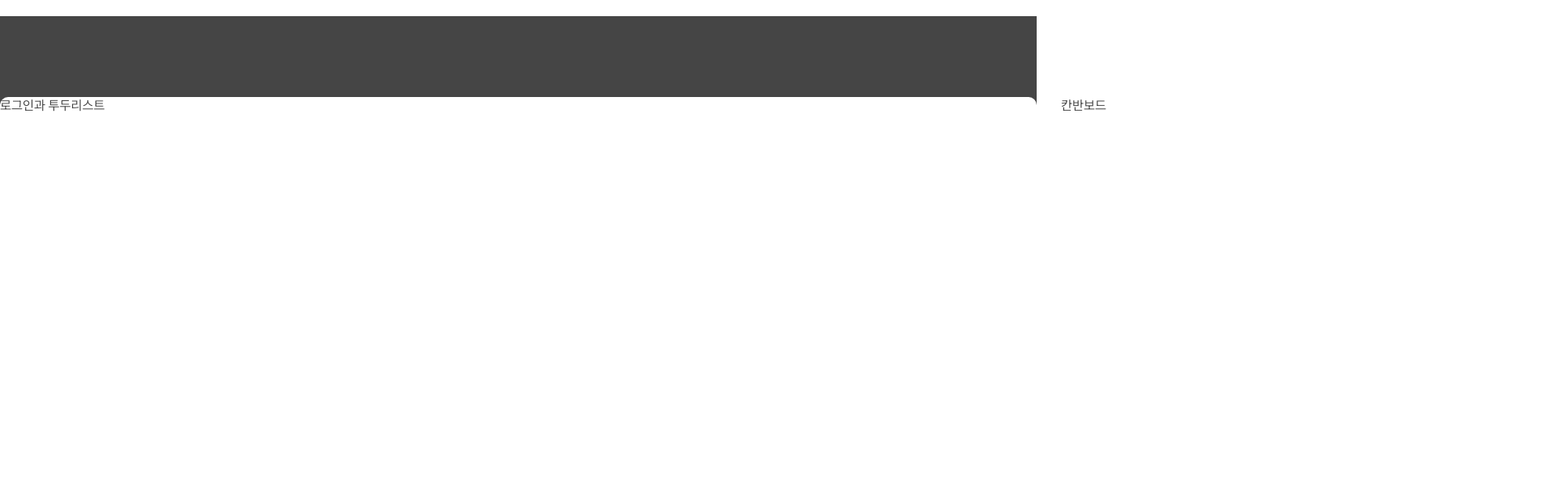
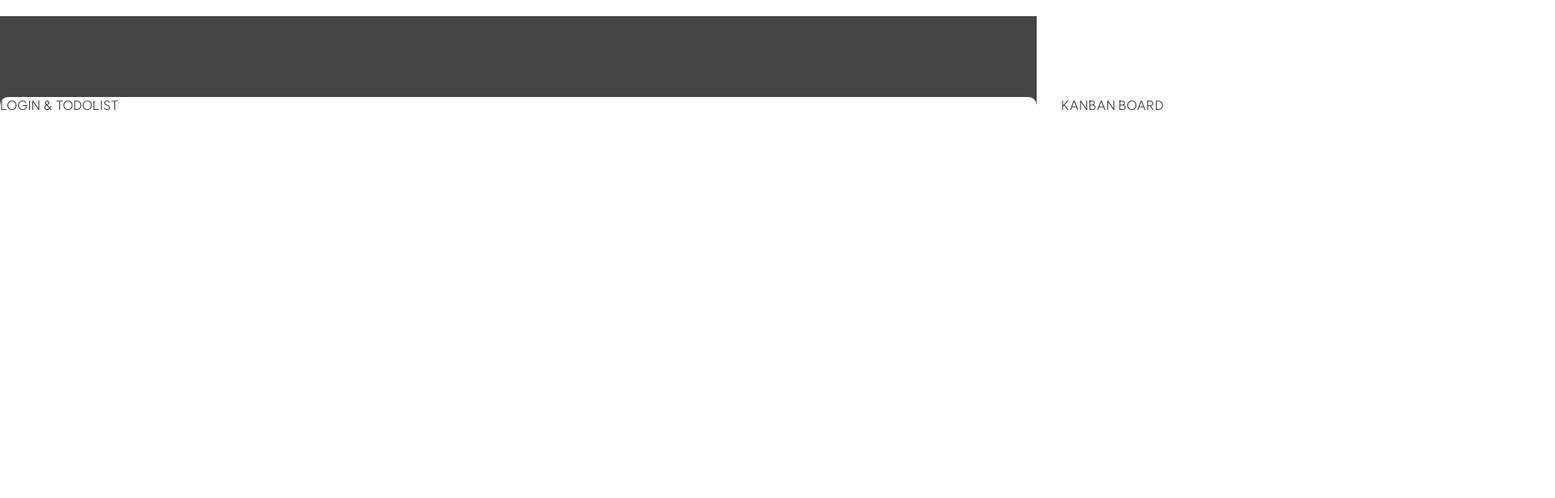
Before and after one commit to pparksang1013/Portfolio, a React (Vite) app: page / in a window 1280 px wide. Shown: the part 1580-2196 px from the top of the page at 81% size, 1920 px wide, since content can reach past the window. Built offline with nearby package versions, Linux system fonts and the light colour scheme.

Commit message:
⭐️FEAT 아이콘 데이터 추가

```diff
--- a/src/components/project_page/project_data.ts
+++ b/src/components/project_page/project_data.ts
@@ -1,9 +1,16 @@
 interface ProjectType {
     title: string;
+    icon: string;
 }
 
+import todoIcon from "/img/todo-login_icon.png";
+import kanbanIcon from "/img/kanban_icon.png";
+import blogIcon from "/img/blog_icon.png";
+import portfolioIcon from "/img/portfolio_icon.png";
+
 export const projects_data: ProjectType[] = [
-    { title: "로그인과 투두리스트" },
-    { title: "칸반보드" },
-    { title: "블로그" },
+    { title: `LOGIN & TODOLIST`, icon: todoIcon },
+    { title: "KANBAN BOARD", icon: kanbanIcon },
+    { title: "BLOG", icon: blogIcon },
+    { title: "PORTFOLIO", icon: portfolioIcon },
 ];
```
